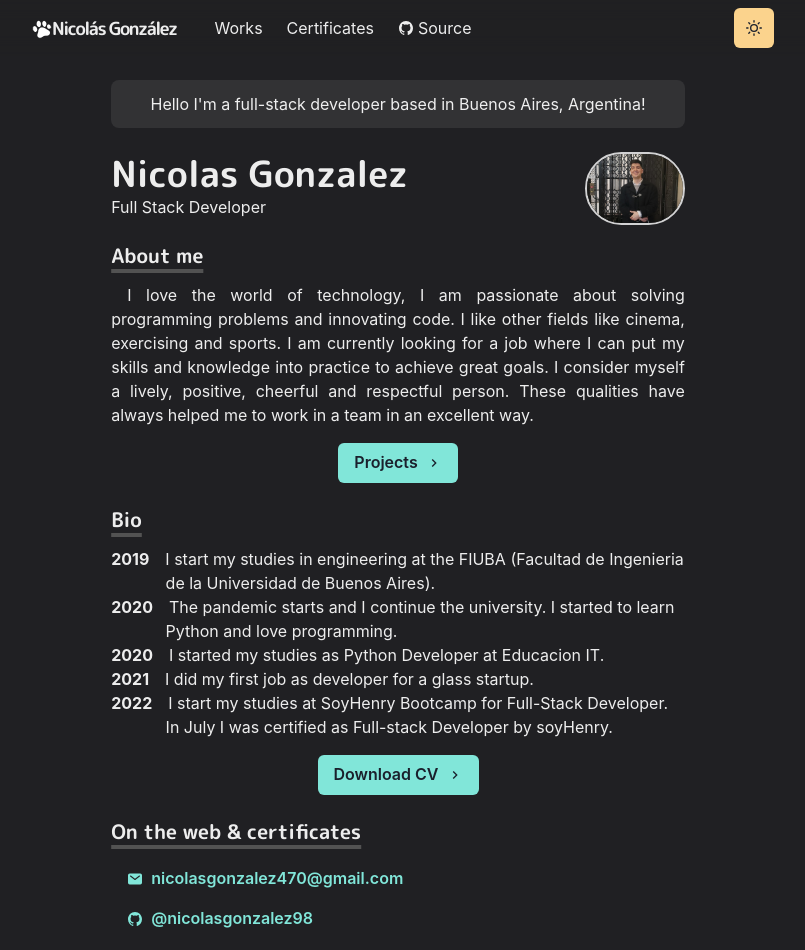
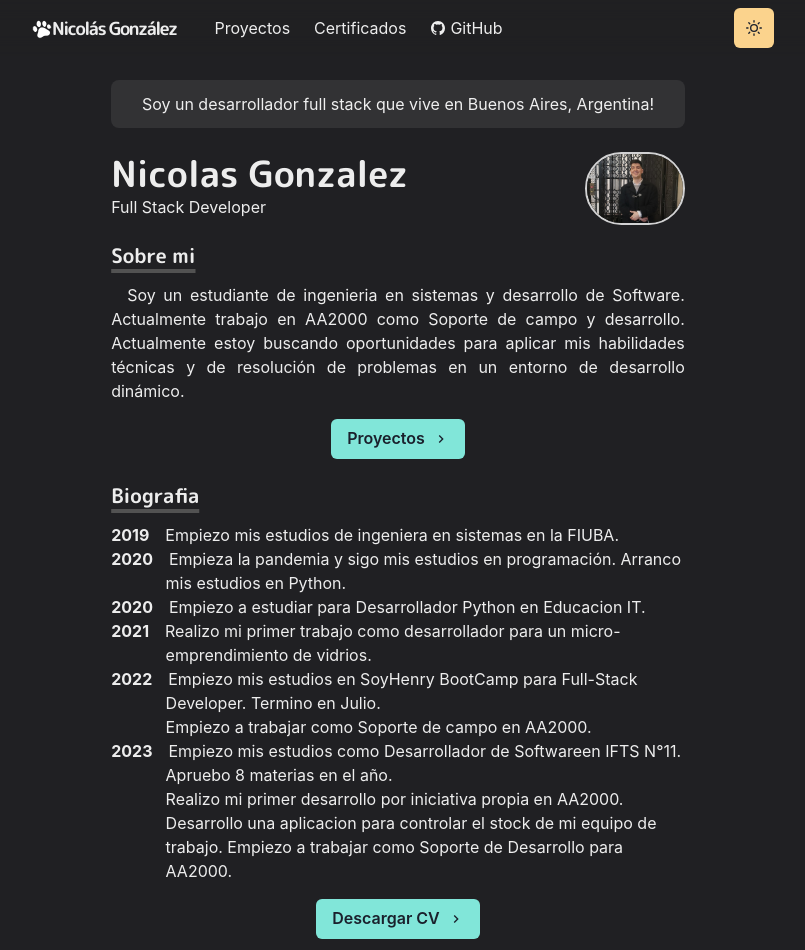
Before and after one commit to nicolasgonzalez98/Portfolio-NicolasGonzalez, a Next.js app: page / in a window 1280 px wide. Shown: the top 950 px of the page, without its empty margins (242-1047 px from the left). Built offline with nearby package versions, Linux system fonts and the light colour scheme.

Commit message:
cambios portfolio

```diff
--- a/components/footer.js
+++ b/components/footer.js
@@ -3,7 +3,7 @@ import { Box } from '@chakra-ui/react'
 const Footer = () => {
   return (
     <Box align="center" opacity={0.4} fontSize="sm">
-      &copy; {new Date().getFullYear()} Nicolás González. Thanks Takuya Matsuyama for the web design.
+      &copy; {new Date().getFullYear()} Nicolás González. Gracias Takuya Matsuyama por el diseño web.
     </Box>
   )
 }
--- a/components/logo.js
+++ b/components/logo.js
@@ -2,6 +2,7 @@ import Link from 'next/link'
 import Image from 'next/image'
 import { Text, useColorModeValue } from '@chakra-ui/react'
 import styled from '@emotion/styled'
+
 
 const LogoBox = styled.span`
     font-weight: bold;
@@ -27,6 +28,8 @@ const Logo = () => {
         <a>
           <LogoBox>
             <Image src={footPrintImg} width={20} height={20} alt="logo" />
+
+
             <Text
               color={useColorModeValue('gray.800', 'whiteAlpha.900')}
               fontFamily='M PLUS Rounded 1c", sans-serif'
--- a/components/navbar.js
+++ b/components/navbar.js
@@ -75,13 +75,13 @@ const Navbar = props => {
                         href='/works'
                         path={path}
                     >
-                        Works
+                        Proyectos
                     </LinkItem>
                     <LinkItem
                         href='/certificates'
                         path={path}
                     >
-                        Certificates
+                        Certificados
                     </LinkItem>
                     <LinkItem
                         target="_blank"
@@ -93,7 +93,7 @@ const Navbar = props => {
                         pl={2}
                     >
                         <IoLogoGithub />
-                        Source
+                        GitHub
                     </LinkItem>
                 </Stack>
 
@@ -112,20 +112,20 @@ const Navbar = props => {
                             />
                             <MenuList>
                                 <NextLink href="/" passHref>
-                                    <MenuItem as={Link}>About</MenuItem>
+                                    <MenuItem as={Link}>Home Page</MenuItem>
                                 </NextLink>
                                 <NextLink href="/works" passHref>
-                                    <MenuItem as={Link}>Works</MenuItem>
+                                    <MenuItem as={Link}>Trabajos</MenuItem>
                                 </NextLink>
                                 <NextLink href="/certificates" passHref>
-                                    <MenuItem as={Link}>Certificates</MenuItem>
+                                    <MenuItem as={Link}>Certificados</MenuItem>
                                 </NextLink>
                                 <MenuItem
                                 target='_blank'
                                 as={Link}
                                 href="https://github.com/nicolasgonzalez98"
                                 >
-                                    View GitHub
+                                    Ver GitHub
                                 </MenuItem>
                             </MenuList>
 
--- a/pages/404.js
+++ b/pages/404.js
@@ -4,12 +4,12 @@ import { Box, Heading, Text, Container, Divider, Button} from '@chakra-ui/react'
 const NotFound = () => {
     return (
       <Container>
-        <Heading as="h1">Not found</Heading>
-        <Text>The page you&apos;re looking for was not found.</Text>
+        <Heading as="h1">No encontrada</Heading>
+        <Text>La pagina que buscaste no fue encontrada.</Text>
         <Divider my={6} />
         <Box my={6} align="center">
           <NextLink href="/" passHref>
-            <Button colorScheme="teal">Return to home</Button>
+            <Button colorScheme="teal">Volver a pagina principal</Button>
           </NextLink>
         </Box>
       </Container>
--- a/pages/certificates.js
+++ b/pages/certificates.js
@@ -22,7 +22,7 @@ const Certificate = () => {
             <Container>
                 <Section >
                     <Heading as='h3' fontSize={20} mb={4}>
-                        Certificates
+                        Certificados
                     </Heading>
                     <ImageSlider slides={SlideData} />
                 </Section>
--- a/pages/index.js
+++ b/pages/index.js
@@ -26,7 +26,7 @@ const Home = () => {
                 mb={6}
                 align='center'
                 >
-                    Hello I&apos;m a full-stack developer based in Buenos Aires, Argentina!
+                    Soy un desarrollador full stack que vive en Buenos Aires, Argentina!
                 </Box>
 
                 <Box display={{md:'flex'}}>
@@ -59,15 +59,12 @@ const Home = () => {
 
                 <Section delay={0.1}>
                     <Heading as='h3' variant='section-title'>
-                        About me
+                        Sobre mi
                     </Heading>
                     <Paragraph>
-                        I love the world of technology,
-                        I am passionate about solving programming problems and innovating code.
-
-                        I like other fields like cinema, exercising and sports.
-                        I am currently looking for a job where I can put my skills and knowledge into practice to achieve great goals.
-                        I consider myself a lively, positive, cheerful and respectful person. These qualities have always helped me to work in a team in an excellent way.
+                        Soy un estudiante de ingenieria en sistemas y desarrollo de Software.
+                        Actualmente trabajo en AA2000 como Soporte de campo y desarrollo.
+                        Actualmente estoy buscando oportunidades para aplicar mis habilidades técnicas y de resolución de problemas en un entorno de desarrollo dinámico.
 
                     </Paragraph>
                     <Box align='center' my={4}>
@@ -76,7 +73,7 @@ const Home = () => {
                                 rightIcon={<ChevronRightIcon />}
                                 colorScheme='teal'
                             >
-                            Projects
+                            Proyectos
                             </Button>
                         </NextLink>
                     </Box>
@@ -85,29 +82,38 @@ const Home = () => {
 
                 <Section delay={0.2}>
                     <Heading as='h3' variant='section-title'>
-                        Bio
+                        Biografia
                     </Heading>
                     <BioSection>
                         <BioYear>2019</BioYear>
-                        I start my studies in engineering at the FIUBA (Facultad de Ingenieria de la Universidad de Buenos Aires).
+                        Empiezo mis estudios de ingeniera en sistemas en la FIUBA.
                     </BioSection>
                     <BioSection>
                         <BioYear>2020</BioYear>
-                        The pandemic starts and I continue the university. I started to learn Python and love programming.
+                        Empieza la pandemia y sigo mis estudios en programación. Arranco mis estudios en Python.
                     </BioSection>
                     <BioSection>
                         <BioYear>2020</BioYear>
-                        I started my studies as Python Developer at
+                        Empiezo a estudiar para Desarrollador Python en
                         <a target='_blank' href='https://www.educacionit.com/carrera-python' rel="noreferrer"> Educacion IT</a>.
                     </BioSection>
                     <BioSection>
                         <BioYear>2021</BioYear>
-                        I did my first job as developer for a glass startup.
+                        Realizo mi primer trabajo como desarrollador para un micro-emprendimiento de vidrios.
                     </BioSection>
                     <BioSection>
                         <BioYear>2022</BioYear>
-                        I start my studies at SoyHenry Bootcamp for Full-Stack Developer.
-                        In July I was certified as Full-stack Developer by soyHenry.
+                        Empiezo mis estudios en SoyHenry BootCamp para Full-Stack Developer.
+                        Termino en Julio.<br/>
+                        Empiezo a trabajar como Soporte de campo en AA2000.
+                    </BioSection>
+                    <BioSection>
+                        <BioYear>2023</BioYear>
+                        Empiezo mis estudios como Desarrollador de Softwareen IFTS N°11. Apruebo 8 materias en el año.
+                        <br/>
+                        Realizo mi primer desarrollo por iniciativa propia en AA2000. Desarrollo una aplicacion para controlar el stock de mi equipo de trabajo.
+                        Empiezo a trabajar como Soporte de Desarrollo para AA2000.
+
                     </BioSection>
                     <Box align='center' my={4}>
                         <a href='/NicolasGonzalezCV.pdf' target='_blank'>
@@ -115,7 +121,7 @@ const Home = () => {
                                 rightIcon={<ChevronRightIcon />}
                                 colorScheme='teal'
                             >
-                                Download CV
+                                Descargar CV
                             </Button>
                         </a>
                     </Box>
@@ -123,7 +129,7 @@ const Home = () => {
 
                 <Section delay={0.3}>
                     <Heading as='h3' variant="section-title">
-                        On the web &amp; certificates
+                        Contacto & certificados
                     </Heading>
                     <List>
                         <ListItem>
@@ -149,13 +155,7 @@ const Home = () => {
                             </Link>
                         </ListItem>
 
-                        <ListItem>
-                            <Link href='https://www.instagram.com/nico.ngonzalez' target='_blank'>
-                                <Button variant='ghost' colorScheme='teal' leftIcon={<IoLogoInstagram />}>
-                                    @nico.ngonzalez
-                                </Button>
-                            </Link>
-                        </ListItem>
+
                     </List>
                     <Box align='center' my={4}>
                         <NextLink href='/certificates'>
@@ -163,7 +163,7 @@ const Home = () => {
                                 rightIcon={<ChevronRightIcon />}
                                 colorScheme='teal'
                             >
-                            Certificates
+                            Certificados
                             </Button>
                         </NextLink>
                     </Box>
```
Also changed, not shown: components/resources/SlideData.js (+9 -9 lines), pages/works.js (+9 -10 lines).
